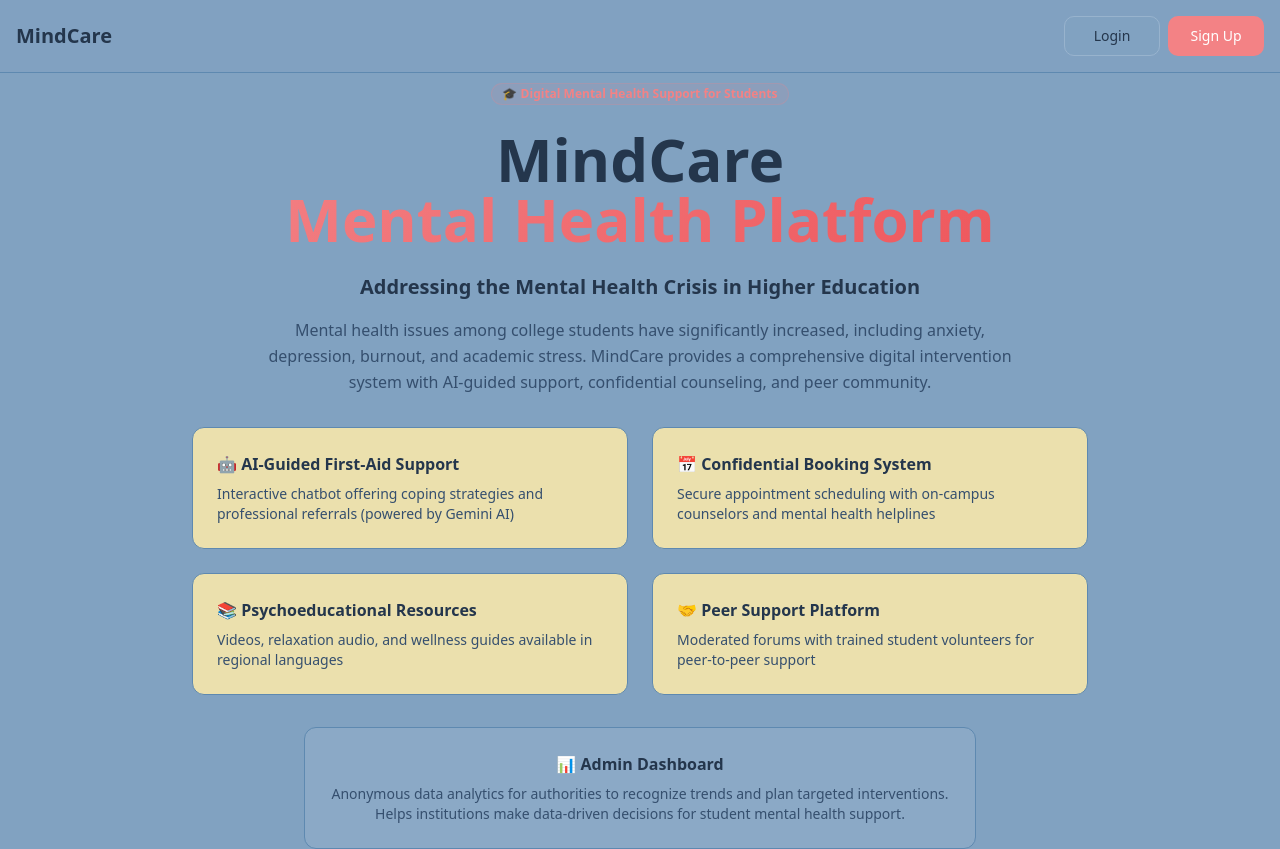
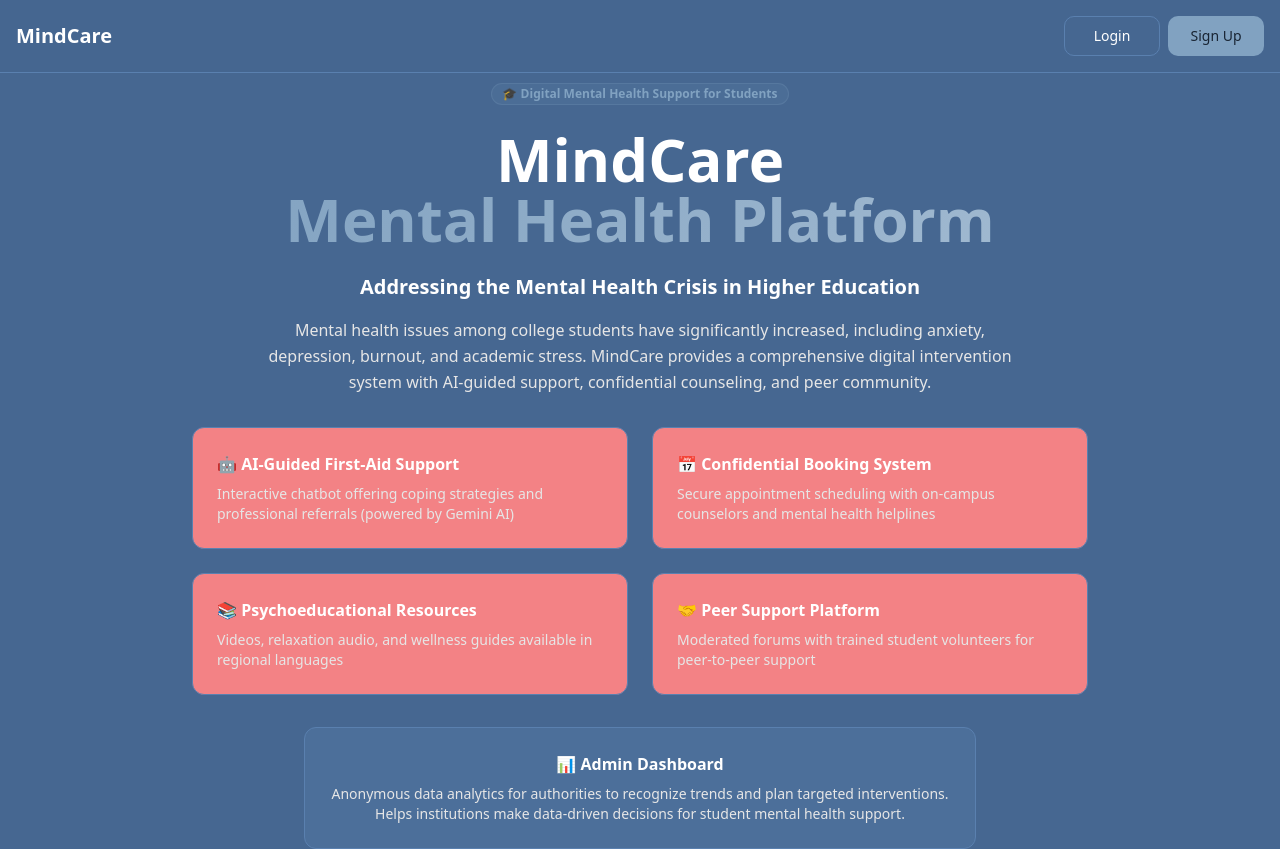
Before and after one commit to NamanGaonkar/MindCare_TeamNexus, a React (Vite) app: page / in a window 1280 px wide. Shown: the top 849 px of the page. Built offline with nearby package versions, Linux system fonts and the light colour scheme; the HTML template or start-up script is replaced by a standard one.

Commit message:
Colour changes

```diff
--- a/src/index.css
+++ b/src/index.css
@@ -2,40 +2,39 @@
 @tailwind components;
 @tailwind utilities;
 
-/* MindCare Design System - New color palette
+/* MindCare Design System - New color palette (Corrected)
 All colors MUST be HSL for proper theming.
 */
 
 @layer base {
   :root {
-    /* Core Background & Text */
-    --background: 209 34% 63%; /* Air superiority blue */
-    --foreground: 213 35% 22%; /* Darker Lapis for text */
+    /* Core Background & Text (from second image) */
+    --background: 213 35% 42%; /* Lapis Lazuli */
+    --foreground: 0 0% 100%; /* White text for high contrast on dark blue */
 
-    /* Cards & Surfaces */
-    --card: 50 60% 80%; /* Vanilla */
-    --card-foreground: 213 35% 22%; /* Darker Lapis for text */
+    /* Cards & Surfaces (from second image) */
+    --card: 358 82% 73%; /* Light coral */
+    --card-foreground: 213 35% 22%; /* Darker Lapis for text on coral cards */
 
     /* Popover & Overlays */
-    --popover: 50 60% 80%; /* Vanilla */
-    --popover-foreground: 213 35% 22%; /* Darker Lapis for text */
+    --popover: 358 82% 73%; /* Light coral */
+    --popover-foreground: 213 35% 22%;
 
-    /* Primary - Light Coral */
-    --primary: 358 82% 73%; /* Light coral */
-    --primary-foreground: 0 0% 100%; /* White text on coral */
-    --primary-glow: 358 82% 83%; /* Lighter coral for glow */
+    /* Primary - Air superiority blue (from first image) */
+    --primary: 209 34% 63%; /* Air superiority blue */
+    --primary-foreground: 213 35% 15%; /* Darkest Lapis for text on buttons */
 
-    /* Secondary - Lapis Lazuli */
-    --secondary: 213 35% 42%; /* Lapis Lazuli */
-    --secondary-foreground: 0 0% 100%; /* White text on lapis */
+    /* Secondary - Vanilla (from first image) */
+    --secondary: 50 60% 80%; /* Vanilla */
+    --secondary-foreground: 213 35% 22%; /* Darker Lapis for text on buttons */
 
     /* Muted - A softer version of the background */
-    --muted: 209 34% 73%;
-    --muted-foreground: 213 35% 32%;
+    --muted: 213 35% 52%;
+    --muted-foreground: 0 0% 90%; /* Light gray text */
 
-    /* Accent - Also Lapis Lazuli as it's a strong accent */
-    --accent: 213 35% 42%; /* Lapis Lazuli */
-    --accent-foreground: 0 0% 100%;
+    /* Accent - Air superiority blue, same as primary */
+    --accent: 209 34% 63%;
+    --accent-foreground: 213 35% 15%;
 
     /* Status Colors */
     --destructive: 0 70% 60%;
@@ -44,31 +43,31 @@ All colors MUST be HSL for proper theming.
     --warning: 35 90% 60%;
 
     /* Borders & Inputs */
-    --border: 209 34% 53%; /* Slightly darker background color for borders */
-    --input: 209 34% 70%; /* Lighter background for inputs */
-    --ring: 358 82% 73%; /* Ring color to match primary */
+    --border: 213 35% 52%; /* Slightly lighter Lapis for borders */
+    --input: 213 35% 52%;
+    --ring: 209 34% 63%; /* Ring color to match primary */
 
     /* Design System Extras */
     --radius: 12px;
-    --shadow-soft: 0 4px 20px -2px hsl(213 35% 42% / 0.15); /* Shadow from Lapis Lazuli */
-    --shadow-medium: 0 8px 30px -4px hsl(213 35% 42% / 0.2);
-    --gradient-primary: linear-gradient(135deg, hsl(var(--primary)), hsl(358 82% 63%)); /* Coral gradient */
-    --gradient-wellness: linear-gradient(135deg, hsl(var(--secondary)), hsl(213 35% 52%)); /* Lapis gradient */
-    --gradient-calm: linear-gradient(180deg, hsl(var(--background)), hsl(209 34% 73%));
+    --shadow-soft: 0 4px 20px -2px hsl(0 0% 0% / 0.15);
+    --shadow-medium: 0 8px 30px -4px hsl(0 0% 0% / 0.2);
+    --gradient-primary: linear-gradient(135deg, hsl(var(--primary)), hsl(209 34% 73%));
+    --gradient-wellness: linear-gradient(135deg, hsl(var(--secondary)), hsl(50 60% 90%));
+    --gradient-calm: linear-gradient(180deg, hsl(var(--background)), hsl(213 35% 52%));
     --transition-smooth: all 0.3s cubic-bezier(0.4, 0, 0.2, 1);
 
-    --sidebar-background: 50 60% 85%; /* Lighter Vanilla */
-    --sidebar-foreground: 213 35% 42%; /* Lapis text */
-    --sidebar-primary: 358 82% 73%; /* Coral */
-    --sidebar-primary-foreground: 0 0% 100%;
-    --sidebar-accent: 209 34% 70%;
-    --sidebar-accent-foreground: 213 35% 42%;
-    --sidebar-border: 209 34% 53%;
-    --sidebar-ring: 358 82% 73%;
+    --sidebar-background: 358 82% 78%; /* Lighter Coral */
+    --sidebar-foreground: 213 35% 22%; /* Dark Lapis text */
+    --sidebar-primary: 209 34% 63%; /* Air superiority blue */
+    --sidebar-primary-foreground: 213 35% 15%;
+    --sidebar-accent: 213 35% 52%;
+    --sidebar-accent-foreground: 0 0% 100%;
+    --sidebar-border: 213 35% 32%;
+    --sidebar-ring: 209 34% 63%;
   }
 
   .dark {
-    /* TODO: Define a dark theme based on the new palette */
+    /* The dark theme is based on the previous palette, it should be updated if needed */
     --background: 222.2 84% 4.9%;
     --foreground: 210 40% 98%;
 
```
